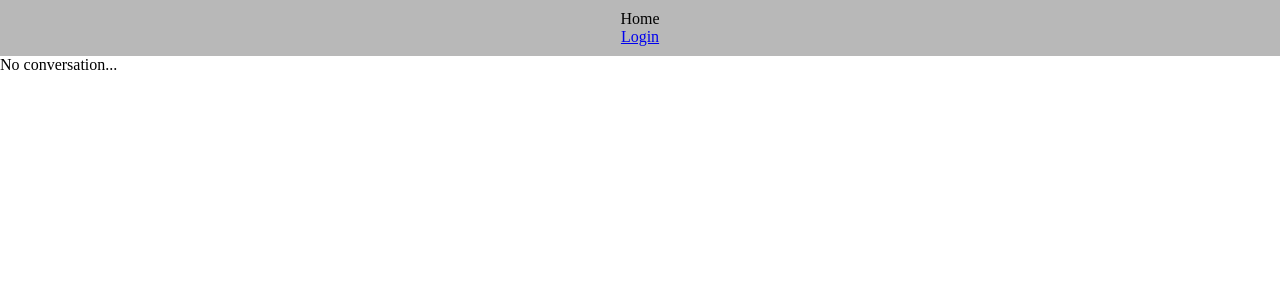
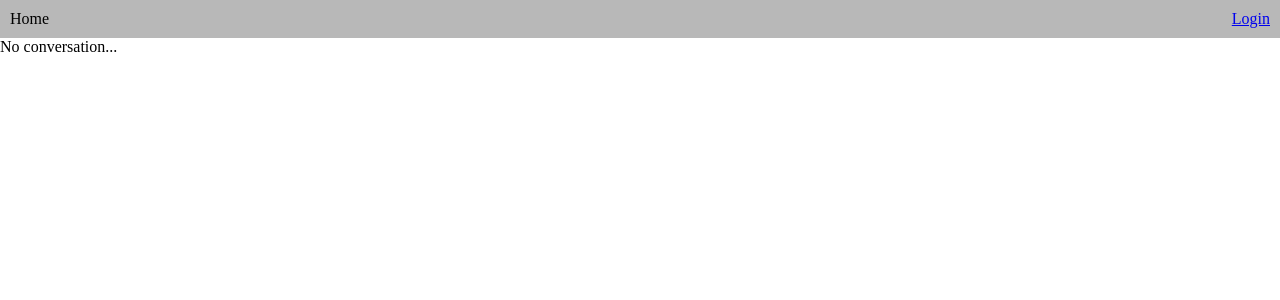
Before and after one commit to inspflof/odin-messaging-frontend, a React (Vite) app: page / in a window 1280 px wide. Shown: the top 300 px of the page. Built offline with nearby package versions, Linux system fonts and the light colour scheme; no server answers.

Commit message:
✨ feat(navbar): add style

```diff
--- a/src/components/layout/Navbar/Navbar.module.css
+++ b/src/components/layout/Navbar/Navbar.module.css
@@ -2,10 +2,11 @@
     padding: 10px;
     background: rgb(184, 184, 184);
     text-align: center;
+    display: flex;
+    justify-content: space-between;
 }
 
-.navbar > a {
+.link {
     color: black;
     text-decoration: none;
-
 }
--- a/src/components/layout/Navbar/Navbar.tsx
+++ b/src/components/layout/Navbar/Navbar.tsx
@@ -4,16 +4,21 @@ import { useAuth } from "../../../hooks/useAuth";
 import styles from "./Navbar.module.css"
 
 export default function Navbar() {
-    const { user, logout } = useAuth()
+    const { user } = useAuth()
 
     return (
         <nav className={styles.navbar}>
-            <Link to="/">Home</Link>
+            <Link
+                className={styles.link}
+                to="/"
+            >Home</Link>
             <div>
                 {user && (
                     <>
-                        <Link to="/account">Account</Link>
-                        <button onClick={logout}>Logout</button>
+                        <Link
+                            to="/account"
+                            className={styles.link}
+                        >Account</Link>
                     </>
                 )}
                 {!user && (
--- a/src/features/account/Account.tsx
+++ b/src/features/account/Account.tsx
@@ -45,6 +45,7 @@ export default function Account() {
 
     return (
         <>
+            <button onClick={auth.logout}>Logout</button>
             <AccountDetail
                 user={user}
                 handleCancel={handleCancel}
```
